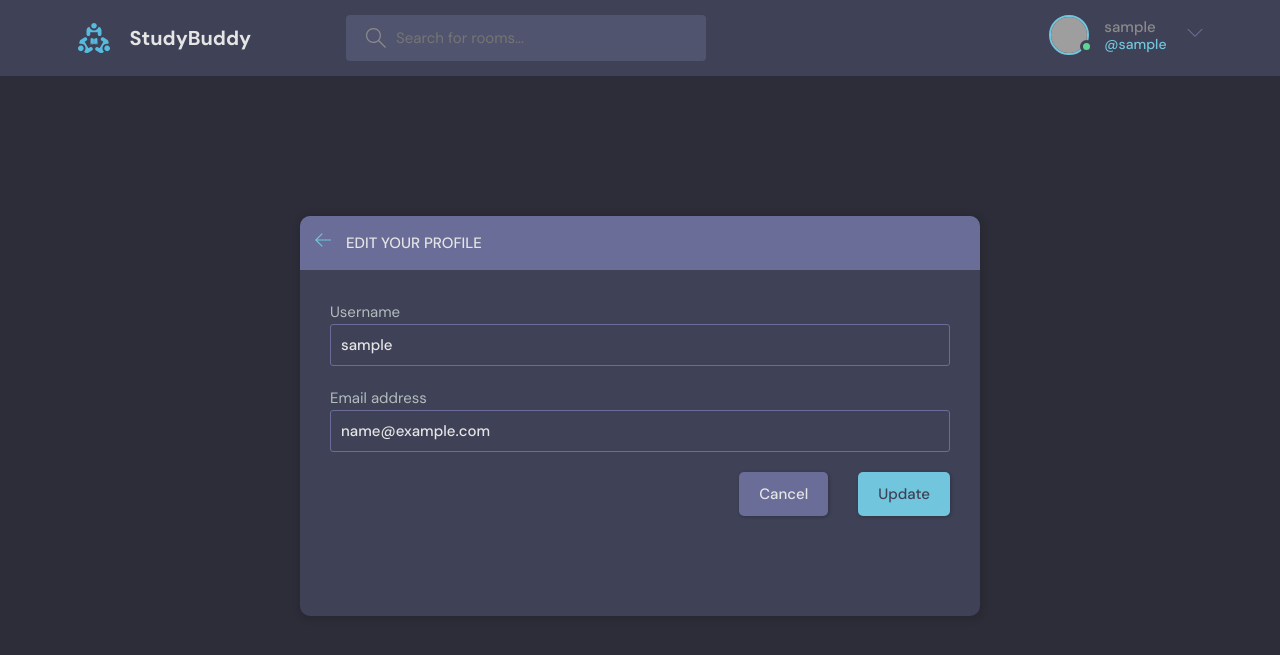
After one commit to KevinVanDerSchans/social-media-django, a Django app: page /update-user/ in a window 1280 px wide. The commit adds this page. Shown: the top 655 px of the page. Run offline with Django 5.2, Linux system fonts and the light colour scheme; the visitor is signed in with stand-in values (Sample User, id 1); grey boxes are pictures that could not be loaded.

Commit message:
Add update-user functionality and template

```diff
--- a/base/forms.py
+++ b/base/forms.py
@@ -1,8 +1,14 @@
 from django.forms import ModelForm
 from .models import Room
+from django.contrib.auth.models import User
 
 class RoomForm(ModelForm):
     class Meta:
         model = Room
         fields = '__all__'
         exclude = ['host', 'participants']
+
+class UserForm(ModelForm):
+    class Meta:
+        model = User
+        fields = ['username', 'email']
--- a/base/templates/base/profile.html
+++ b/base/templates/base/profile.html
@@ -25,7 +25,10 @@
             <p>
               @{{ user.username }}
             </p>
-            <a href="edit-user.html" class="btn btn--main btn--pill">Edit Profile</a>
+
+            {% if request.user == user %}
+              <a href="{% url 'update-user' %}" class="btn btn--main btn--pill">Edit Profile</a>
+            {% endif %}
           </div>
           <div class="profile__about">
             <h3>
--- /dev/null
+++ b/base/templates/base/update-user.html
@@ -0,0 +1,50 @@
+{% extends 'main.html' %}
+
+{% block content %}
+  <main class="update-account layout">
+    <div class="container">
+      <div class="layout__box">
+        <div class="layout__boxHeader">
+          <div class="layout__boxTitle">
+            <a href="{% url 'home' %}">
+              <svg version="1.1"
+                   xmlns="http://www.w3.org/2000/svg"
+                   width="32"
+                   height="32"
+                   viewBox="0 0 32 32">
+                <title>arrow-left</title>
+                <path d="M13.723 2.286l-13.723 13.714 13.719 13.714 1.616-1.611-10.96-10.96h27.625v-2.286h-27.625l10.965-10.965-1.616-1.607z">
+                </path>
+              </svg>
+            </a>
+            <h3>
+              Edit your profile
+            </h3>
+          </div>
+        </div>
+        <div class="layout__body">
+          <form class="form" action="" method="POST">
+            {% csrf_token %}
+
+            {% for field in form %}
+              <div class="form__group">
+                <label for="profile_pic">
+                  {{ field.label }}
+                  {{ field }}
+                </label>
+              </div>
+            {% endfor %}
+
+            <div class="form__action">
+              <a class="btn btn--dark" href="index.html">Cancel</a>
+              <button class="btn btn--main" type="submit">
+                Update
+              </button>
+            </div>
+          </form>
+        </div>
+      </div>
+    </div>
+  </main>
+
+{% endblock content %}
--- a/base/urls.py
+++ b/base/urls.py
@@ -13,5 +13,7 @@ urlpatterns = [
     path('create-room/', views.createRoom, name='create-room'),
     path('update-room/<str:pk>/', views.updateRoom, name='update-room'),
     path('delete-room/<str:pk>/', views.deleteRoom, name='delete-room'),
-    path('delete-message/<str:pk>/', views.deleteMessage, name='delete-message')
+    path('delete-message/<str:pk>/', views.deleteMessage, name='delete-message'),
+
+    path('update-user/', views.updateUser, name='update-user')
 ]
--- a/base/views.py
+++ b/base/views.py
@@ -7,7 +7,7 @@ from django.contrib.auth import authenticate, login, logout
 from django.contrib.auth.forms import UserCreationForm
 from django.db.models import Q
 from .models import Room, Topic, Message
-from .forms import RoomForm
+from .forms import RoomForm, UserForm
 
 def loginPage(request):
     page = 'login'
@@ -169,3 +169,17 @@ def deleteMessage(request, pk):
         return redirect('home')
 
     return render(request, 'base/delete.html', {'obj': message})
+
+@login_required(login_url='login')
+def updateUser(request):
+    user = request.user
+    form = UserForm(instance = user)
+
+    if request.method == 'POST':
+        form = UserForm(request.POST, instance=user)
+
+        if form.is_valid():
+            form.save()
+            return redirect('user-profile', pk = user.id)
+
+    return render(request, 'base/update-user.html', {'form': form})
--- a/templates/navbar.html
+++ b/templates/navbar.html
@@ -27,7 +27,7 @@
       <!-- Logged In -->
       {% if request.user.is_authenticated %}
         <div class="header__user">
-          <a href="profile.html">
+          <a href="{% url 'update-user' %}">
             <div class="avatar avatar--medium active">
               <img src="https://randomuser.me/api/portraits/men/37.jpg" />
             </div>
@@ -60,7 +60,7 @@
       {% endif %}
 
       <div class="dropdown-menu">
-        <a href="settings.html" class="dropdown-link">
+        <a href="{% url 'update-user' %}" class="dropdown-link">
           <svg version="1.1"
                xmlns="http://www.w3.org/2000/svg"
                width="32"
```
